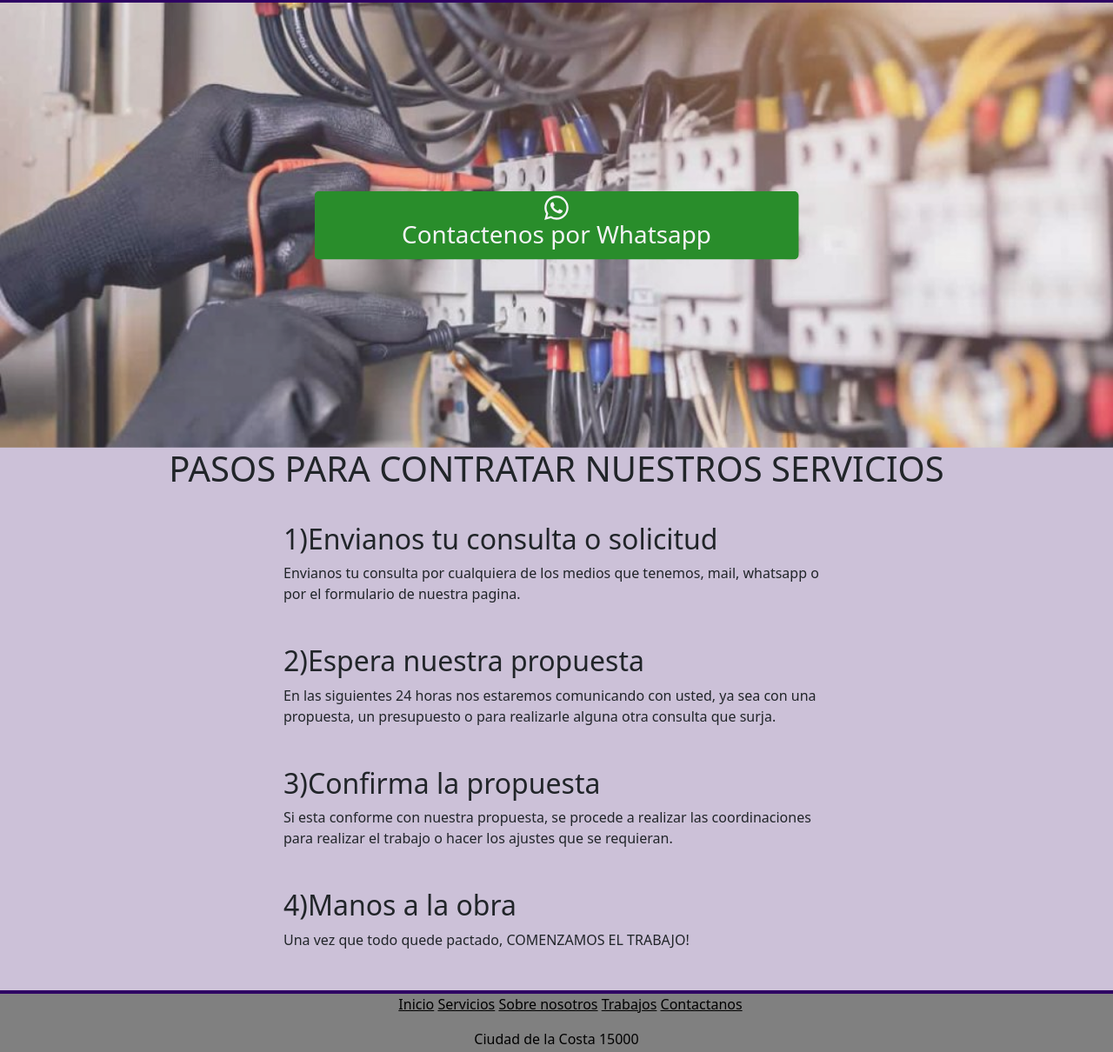
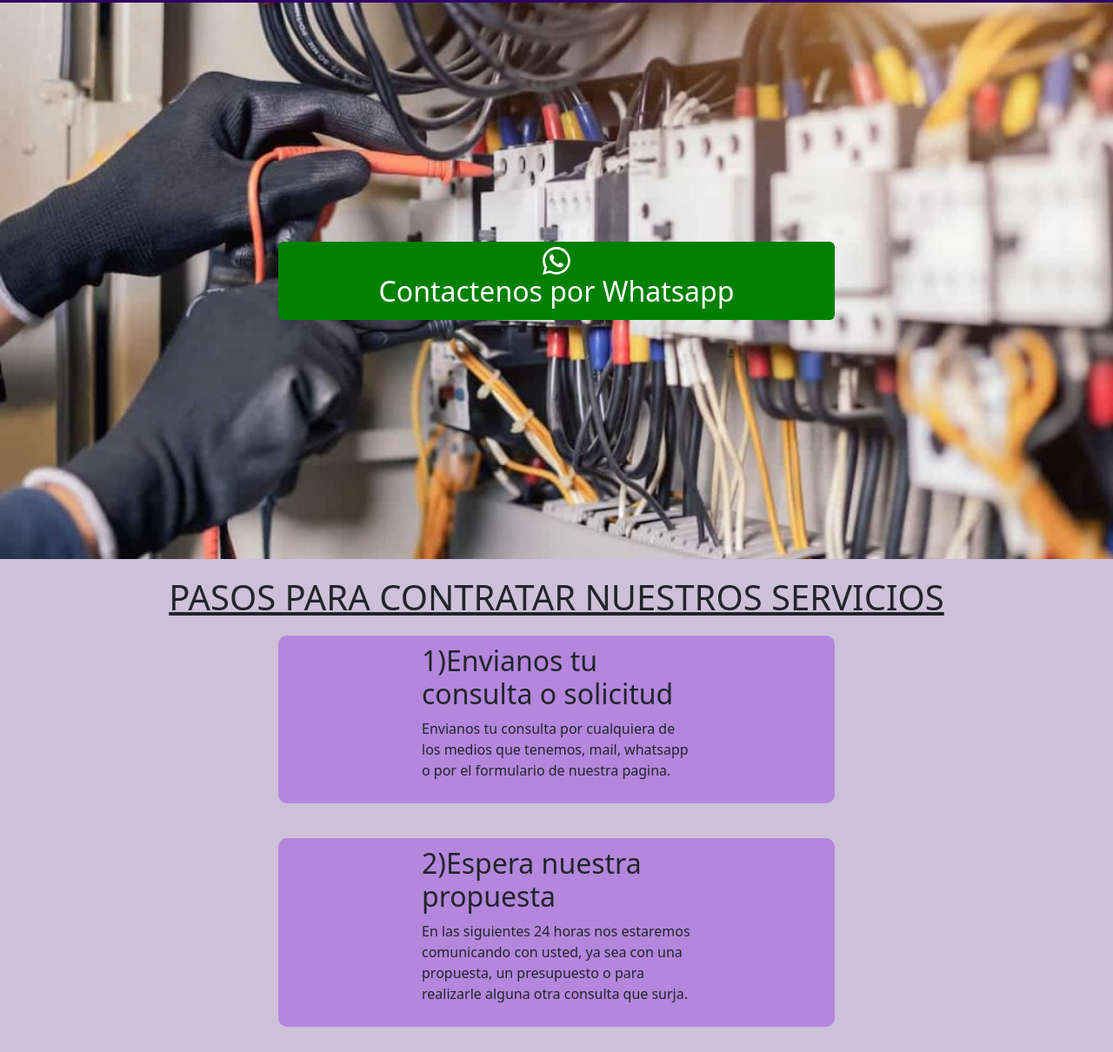
Before and after one commit to IgnacioRezk/Desarrollo-web-coderhouse-Ignacio-Rezk, a plain HTML site: page index.html in a window 1280 px wide. Shown: the part 53-1263 px from the top of the page at 87% size. Drawn offline with nearby package versions, Linux system fonts and the light colour scheme.

Commit message:
correccion de errores

```diff
--- a/css/partials/_reset.scss
+++ b/css/partials/_reset.scss
@@ -70,13 +70,15 @@ html, body {
 
 .fondo {
     background-image: url(../../img/instalaciones-electricas-en-edificios-e1686645908991-1024x535.jpg);
+    height: 80vh;
+    background-repeat: no-repeat;
     background-size: cover;
-    height: 40vw;
-    width: 100vw;
-    opacity: 80%;
+    background-position: center center;
     display: flex;
     justify-content: center;
     align-items: center;
+
+
 
 
 
@@ -96,13 +98,22 @@ html, body {
     display: flex;
     justify-content: center;
     align-items: center;
+    margin-top: 20px;
+    margin-bottom: 20px;
+    text-decoration:underline;
 }
 
-.row {
-
+.row-1, .row-2, .row-3, .row-4 {
+    width: 50%;
+    padding: 10px;
+    border-radius: 10px;
+    background-color: rgba(157, 82, 226, 0.521);
+    display: flex;
     justify-content: center;
     align-items: center;
-    padding-top: 30px;
-
+    margin-top: 20px;
+    margin-bottom: 40px;
+    margin-left: 25%;
+    margin-right: 25%;
 
 }
--- a/index.html
+++ b/index.html
@@ -4,8 +4,11 @@
     <meta charset="UTF-8" />
     <meta name="viewport" content="width=device-width, initial-scale=1.0" />
     <title>IR Instalaciones electricas - Inicio</title>
-    <meta name="description" content="Instalaciones electricas en uruguay">
-    <meta name="keywords" content="instalaciones electricas, electricidad,iluminacion, construccion, reforma, cable, disyuntor, falla electrica ">
+    <meta name="description" content="Instalaciones electricas en uruguay" />
+    <meta
+      name="keywords"
+      content="instalaciones electricas, electricidad,iluminacion, construccion, reforma, cable, disyuntor, falla electrica "
+    />
     <link rel="shortcut icon" href="./img/Rayo3d.png" type="image/x-icon" />
     <link
       href="https://cdn.jsdelivr.net/npm/bootstrap@5.3.3/dist/css/bootstrap.min.css"
@@ -13,6 +16,7 @@
       integrity="sha384-QWTKZyjpPEjISv5WaRU9OFeRpok6YctnYmDr5pNlyT2bRjXh0JMhjY6hW+ALEwIH"
       crossorigin="anonymous"
     />
+    <link href="https://unpkg.com/aos@2.3.1/dist/aos.css" rel="stylesheet">
     <link rel="stylesheet" href="./css/estilo.css" />
   </head>
   <body class="body">
@@ -20,7 +24,7 @@
       <!-- ========== header ========== -->
       <nav
         class="navbar navbar-expand-lg navbar-dark"
-      style="background-color: #2e0063;"
+        style="background-color: #2e0063"
       >
         <div class="container-fluid">
           <a class="navbar-brand" href="#">
@@ -54,7 +58,9 @@
               <a class="nav-link" href="./pages/trabajos.html">Trabajos</a>
               <a class="nav-link" href="./pages/contactos.html">Contactanos</a>
             </div>
-            <div class="d-grid gap-2 d-md-flex justify-content-md-end roll-in-right">
+            <div
+              class="d-grid gap-2 d-md-flex justify-content-md-end roll-in-right"
+            >
               <button class="btn btn-danger me-md-2" type="button">
                 Urgencias
               </button>
@@ -65,77 +71,89 @@
 
       <!-- ========== End header ========== -->
     </header>
-
     <main>
-
-
-      <div class="flex-center">
-        <div class="fondo">
-
+      <section class="fondo">
         <div class="d-grid gap-2 col-6 mx-auto heartbeat">
-
-            <button class="btn btn-primary" type="button" style="background-color: green; border: white;"><svg xmlns="http://www.w3.org/2000/svg" width="32" height="32" fill="currentColor" class="bi bi-whatsapp" viewBox="0 0 16 16">
-              <path d="M13.601 2.326A7.85 7.85 0 0 0 7.994 0C3.627 0 .068 3.558.064 7.926c0 1.399.366 2.76 1.057 3.965L0 16l4.204-1.102a7.9 7.9 0 0 0 3.79.965h.004c4.368 0 7.926-3.558 7.93-7.93A7.9 7.9 0 0 0 13.6 2.326zM7.994 14.521a6.6 6.6 0 0 1-3.356-.92l-.24-.144-2.494.654.666-2.433-.156-.251a6.56 6.56 0 0 1-1.007-3.505c0-3.626 2.957-6.584 6.591-6.584a6.56 6.56 0 0 1 4.66 1.931 6.56 6.56 0 0 1 1.928 4.66c-.004 3.639-2.961 6.592-6.592 6.592m3.615-4.934c-.197-.099-1.17-.578-1.353-.646-.182-.065-.315-.099-.445.099-.133.197-.513.646-.627.775-.114.133-.232.148-.43.05-.197-.1-.836-.308-1.592-.985-.59-.525-.985-1.175-1.103-1.372-.114-.198-.011-.304.088-.403.087-.088.197-.232.296-.346.1-.114.133-.198.198-.33.065-.134.034-.248-.015-.347-.05-.099-.445-1.076-.612-1.47-.16-.389-.323-.335-.445-.34-.114-.007-.247-.007-.38-.007a.73.73 0 0 0-.529.247c-.182.198-.691.677-.691 1.654s.71 1.916.81 2.049c.098.133 1.394 2.132 3.383 2.992.47.205.84.326 1.129.418.475.152.904.129 1.246.08.38-.058 1.171-.48 1.338-.943.164-.464.164-.86.114-.943-.049-.084-.182-.133-.38-.232"/>
-            </svg><h2>Contactenos por Whatsapp</h2> </button>
+          <button
+            class="btn btn-primary"
+            type="button"
+            style="background-color: green; border: white"
+          >
+            <svg
+              xmlns="http://www.w3.org/2000/svg"
+              width="32"
+              height="32"
+              fill="currentColor"
+              class="bi bi-whatsapp"
+              viewBox="0 0 16 16"
+            >
+              <path
+                d="M13.601 2.326A7.85 7.85 0 0 0 7.994 0C3.627 0 .068 3.558.064 7.926c0 1.399.366 2.76 1.057 3.965L0 16l4.204-1.102a7.9 7.9 0 0 0 3.79.965h.004c4.368 0 7.926-3.558 7.93-7.93A7.9 7.9 0 0 0 13.6 2.326zM7.994 14.521a6.6 6.6 0 0 1-3.356-.92l-.24-.144-2.494.654.666-2.433-.156-.251a6.56 6.56 0 0 1-1.007-3.505c0-3.626 2.957-6.584 6.591-6.584a6.56 6.56 0 0 1 4.66 1.931 6.56 6.56 0 0 1 1.928 4.66c-.004 3.639-2.961 6.592-6.592 6.592m3.615-4.934c-.197-.099-1.17-.578-1.353-.646-.182-.065-.315-.099-.445.099-.133.197-.513.646-.627.775-.114.133-.232.148-.43.05-.197-.1-.836-.308-1.592-.985-.59-.525-.985-1.175-1.103-1.372-.114-.198-.011-.304.088-.403.087-.088.197-.232.296-.346.1-.114.133-.198.198-.33.065-.134.034-.248-.015-.347-.05-.099-.445-1.076-.612-1.47-.16-.389-.323-.335-.445-.34-.114-.007-.247-.007-.38-.007a.73.73 0 0 0-.529.247c-.182.198-.691.677-.691 1.654s.71 1.916.81 2.049c.098.133 1.394 2.132 3.383 2.992.47.205.84.326 1.129.418.475.152.904.129 1.246.08.38-.058 1.171-.48 1.338-.943.164-.464.164-.86.114-.943-.049-.084-.182-.133-.38-.232"
+              />
+            </svg>
+            <h2>Contactenos por Whatsapp</h2>
+          </button>
         </div>
-        </div>
-      </div>
-
-          <div class="pasos">
+      </section>
+      <section class="cards-inicio">
+        <div class="pasos" data-aos="fade-up">
           <section class="titulo-pasos">
             <h1 class="h1-pasos">PASOS PARA CONTRATAR NUESTROS SERVICIOS</h1>
           </section>
-
         </div>
 
-      <div class="pasos">
-        <section class="row">
-          <div class="col-md-6 col-12">
+        <div class="pasos-1" data-aos="fade-up-right">
+          <section class="row-1">
+            <div class="col-md-6 col-12" >
               <h2>1)Envianos tu consulta o solicitud</h2>
               <p>
-              Envianos tu consulta por cualquiera de los medios que tenemos, mail, whatsapp o por el formulario de nuestra pagina.
+                Envianos tu consulta por cualquiera de los medios que tenemos,
+                mail, whatsapp o por el formulario de nuestra pagina.
               </p>
             </div>
           </section>
         </div>
 
-      <div class="pasos">
-        <section class="row">
+        <div class="pasos-2" data-aos="fade-up-left">
+          <section class="row-2">
             <div class="col-md-6 col-12">
               <h2>2)Espera nuestra propuesta</h2>
               <p>
-            En las siguientes 24 horas nos estaremos comunicando con usted, ya sea con una propuesta, un presupuesto o para realizarle alguna otra consulta que surja.
+                En las siguientes 24 horas nos estaremos comunicando con usted,
+                ya sea con una propuesta, un presupuesto o para realizarle
+                alguna otra consulta que surja.
               </p>
             </div>
           </section>
         </div>
 
-      <div class="pasos">
-        <section class="row">
+        <div class="pasos-3" data-aos="fade-up-right">
+          <section class="row-3">
             <div class="col-md-6 col-12">
               <h2>3)Confirma la propuesta</h2>
               <p>
-            Si esta conforme con nuestra propuesta, se procede a realizar las coordinaciones para realizar el trabajo o hacer los ajustes que se requieran.
+                Si esta conforme con nuestra propuesta, se procede a realizar
+                las coordinaciones para realizar el trabajo o hacer los ajustes
+                que se requieran.
               </p>
             </div>
           </section>
         </div>
 
-      <div class="pasos">
-        <section class="row">
+        <div class="pasos-4" data-aos="fade-up-left">
+          <section class="row-4">
             <div class="col-md-6 col-12">
               <h2>4)Manos a la obra</h2>
-           <p>
-            Una vez que todo quede pactado, COMENZAMOS EL TRABAJO!
-           </p>
+              <p>Una vez que todo quede pactado, COMENZAMOS EL TRABAJO!</p>
             </div>
           </section>
         </div>
+      </section>
     </main>
 
     <!-- ========== Start footer ========== -->
 
-    <div class="row">
+    <div class="row_footer">
       <footer class="footer">
         <div class="text-center">
           <nav>
@@ -148,14 +166,44 @@
             </ul>
           </nav>
           <p>Ciudad de la Costa 15000</p>
-          <svg class="iconos" xmlns="http://www.w3.org/2000/svg" width="24" height="24" fill="currentColor" class="bi bi-whatsapp" viewBox="0 0 16 16">
-            <path d="M13.601 2.326A7.85 7.85 0 0 0 7.994 0C3.627 0 .068 3.558.064 7.926c0 1.399.366 2.76 1.057 3.965L0 16l4.204-1.102a7.9 7.9 0 0 0 3.79.965h.004c4.368 0 7.926-3.558 7.93-7.93A7.9 7.9 0 0 0 13.6 2.326zM7.994 14.521a6.6 6.6 0 0 1-3.356-.92l-.24-.144-2.494.654.666-2.433-.156-.251a6.56 6.56 0 0 1-1.007-3.505c0-3.626 2.957-6.584 6.591-6.584a6.56 6.56 0 0 1 4.66 1.931 6.56 6.56 0 0 1 1.928 4.66c-.004 3.639-2.961 6.592-6.592 6.592m3.615-4.934c-.197-.099-1.17-.578-1.353-.646-.182-.065-.315-.099-.445.099-.133.197-.513.646-.627.775-.114.133-.232.148-.43.05-.197-.1-.836-.308-1.592-.985-.59-.525-.985-1.175-1.103-1.372-.114-.198-.011-.304.088-.403.087-.088.197-.232.296-.346.1-.114.133-.198.198-.33.065-.134.034-.248-.015-.347-.05-.099-.445-1.076-.612-1.47-.16-.389-.323-.335-.445-.34-.114-.007-.247-.007-.38-.007a.73.73 0 0 0-.529.247c-.182.198-.691.677-.691 1.654s.71 1.916.81 2.049c.098.133 1.394 2.132 3.383 2.992.47.205.84.326 1.129.418.475.152.904.129 1.246.08.38-.058 1.171-.48 1.338-.943.164-.464.164-.86.114-.943-.049-.084-.182-.133-.38-.232"/>
+          <svg
+            class="iconos"
+            xmlns="http://www.w3.org/2000/svg"
+            width="24"
+            height="24"
+            fill="currentColor"
+            class="bi bi-whatsapp"
+            viewBox="0 0 16 16"
+          >
+            <path
+              d="M13.601 2.326A7.85 7.85 0 0 0 7.994 0C3.627 0 .068 3.558.064 7.926c0 1.399.366 2.76 1.057 3.965L0 16l4.204-1.102a7.9 7.9 0 0 0 3.79.965h.004c4.368 0 7.926-3.558 7.93-7.93A7.9 7.9 0 0 0 13.6 2.326zM7.994 14.521a6.6 6.6 0 0 1-3.356-.92l-.24-.144-2.494.654.666-2.433-.156-.251a6.56 6.56 0 0 1-1.007-3.505c0-3.626 2.957-6.584 6.591-6.584a6.56 6.56 0 0 1 4.66 1.931 6.56 6.56 0 0 1 1.928 4.66c-.004 3.639-2.961 6.592-6.592 6.592m3.615-4.934c-.197-.099-1.17-.578-1.353-.646-.182-.065-.315-.099-.445.099-.133.197-.513.646-.627.775-.114.133-.232.148-.43.05-.197-.1-.836-.308-1.592-.985-.59-.525-.985-1.175-1.103-1.372-.114-.198-.011-.304.088-.403.087-.088.197-.232.296-.346.1-.114.133-.198.198-.33.065-.134.034-.248-.015-.347-.05-.099-.445-1.076-.612-1.47-.16-.389-.323-.335-.445-.34-.114-.007-.247-.007-.38-.007a.73.73 0 0 0-.529.247c-.182.198-.691.677-.691 1.654s.71 1.916.81 2.049c.098.133 1.394 2.132 3.383 2.992.47.205.84.326 1.129.418.475.152.904.129 1.246.08.38-.058 1.171-.48 1.338-.943.164-.464.164-.86.114-.943-.049-.084-.182-.133-.38-.232"
+            />
           </svg>
-          <svg class="iconos" xmlns="http://www.w3.org/2000/svg" width="24" height="24" fill="currentColor" class="bi bi-envelope" viewBox="0 0 16 16">
-            <path d="M0 4a2 2 0 0 1 2-2h12a2 2 0 0 1 2 2v8a2 2 0 0 1-2 2H2a2 2 0 0 1-2-2zm2-1a1 1 0 0 0-1 1v.217l7 4.2 7-4.2V4a1 1 0 0 0-1-1zm13 2.383-4.708 2.825L15 11.105zm-.034 6.876-5.64-3.471L8 9.583l-1.326-.795-5.64 3.47A1 1 0 0 0 2 13h12a1 1 0 0 0 .966-.741M1 11.105l4.708-2.897L1 5.383z"/>
+          <svg
+            class="iconos"
+            xmlns="http://www.w3.org/2000/svg"
+            width="24"
+            height="24"
+            fill="currentColor"
+            class="bi bi-envelope"
+            viewBox="0 0 16 16"
+          >
+            <path
+              d="M0 4a2 2 0 0 1 2-2h12a2 2 0 0 1 2 2v8a2 2 0 0 1-2 2H2a2 2 0 0 1-2-2zm2-1a1 1 0 0 0-1 1v.217l7 4.2 7-4.2V4a1 1 0 0 0-1-1zm13 2.383-4.708 2.825L15 11.105zm-.034 6.876-5.64-3.471L8 9.583l-1.326-.795-5.64 3.47A1 1 0 0 0 2 13h12a1 1 0 0 0 .966-.741M1 11.105l4.708-2.897L1 5.383z"
+            />
           </svg>
-          <svg class="iconos" xmlns="http://www.w3.org/2000/svg" width="24" height="24" fill="currentColor" class="bi bi-facebook" viewBox="0 0 16 16">
-            <path d="M16 8.049c0-4.446-3.582-8.05-8-8.05C3.58 0-.002 3.603-.002 8.05c0 4.017 2.926 7.347 6.75 7.951v-5.625h-2.03V8.05H6.75V6.275c0-2.017 1.195-3.131 3.022-3.131.876 0 1.791.157 1.791.157v1.98h-1.009c-.993 0-1.303.621-1.303 1.258v1.51h2.218l-.354 2.326H9.25V16c3.824-.604 6.75-3.934 6.75-7.951"/>
+          <svg
+            class="iconos"
+            xmlns="http://www.w3.org/2000/svg"
+            width="24"
+            height="24"
+            fill="currentColor"
+            class="bi bi-facebook"
+            viewBox="0 0 16 16"
+          >
+            <path
+              d="M16 8.049c0-4.446-3.582-8.05-8-8.05C3.58 0-.002 3.603-.002 8.05c0 4.017 2.926 7.347 6.75 7.951v-5.625h-2.03V8.05H6.75V6.275c0-2.017 1.195-3.131 3.022-3.131.876 0 1.791.157 1.791.157v1.98h-1.009c-.993 0-1.303.621-1.303 1.258v1.51h2.218l-.354 2.326H9.25V16c3.824-.604 6.75-3.934 6.75-7.951"
+            />
           </svg>
         </div>
       </footer>
@@ -168,5 +216,10 @@
       integrity="sha384-YvpcrYf0tY3lHB60NNkmXc5s9fDVZLESaAA55NDzOxhy9GkcIdslK1eN7N6jIeHz"
       crossorigin="anonymous"
     ></script>
+    <script src="https://unpkg.com/aos@2.3.1/dist/aos.js"></script>
+    <script>
+      AOS.init();
+    </script>
+
   </body>
 </html>
```
Also changed, not shown: pages/contactos.html (+1 -0 lines), pages/servicios.html (+1 -1 lines), pages/sobrenosotros.html (+1 -1 lines), pages/trabajos.html (+1 -1 lines), css/estilo.css, 1 other file. Lines whose indentation alone changed are shown as unchanged.
